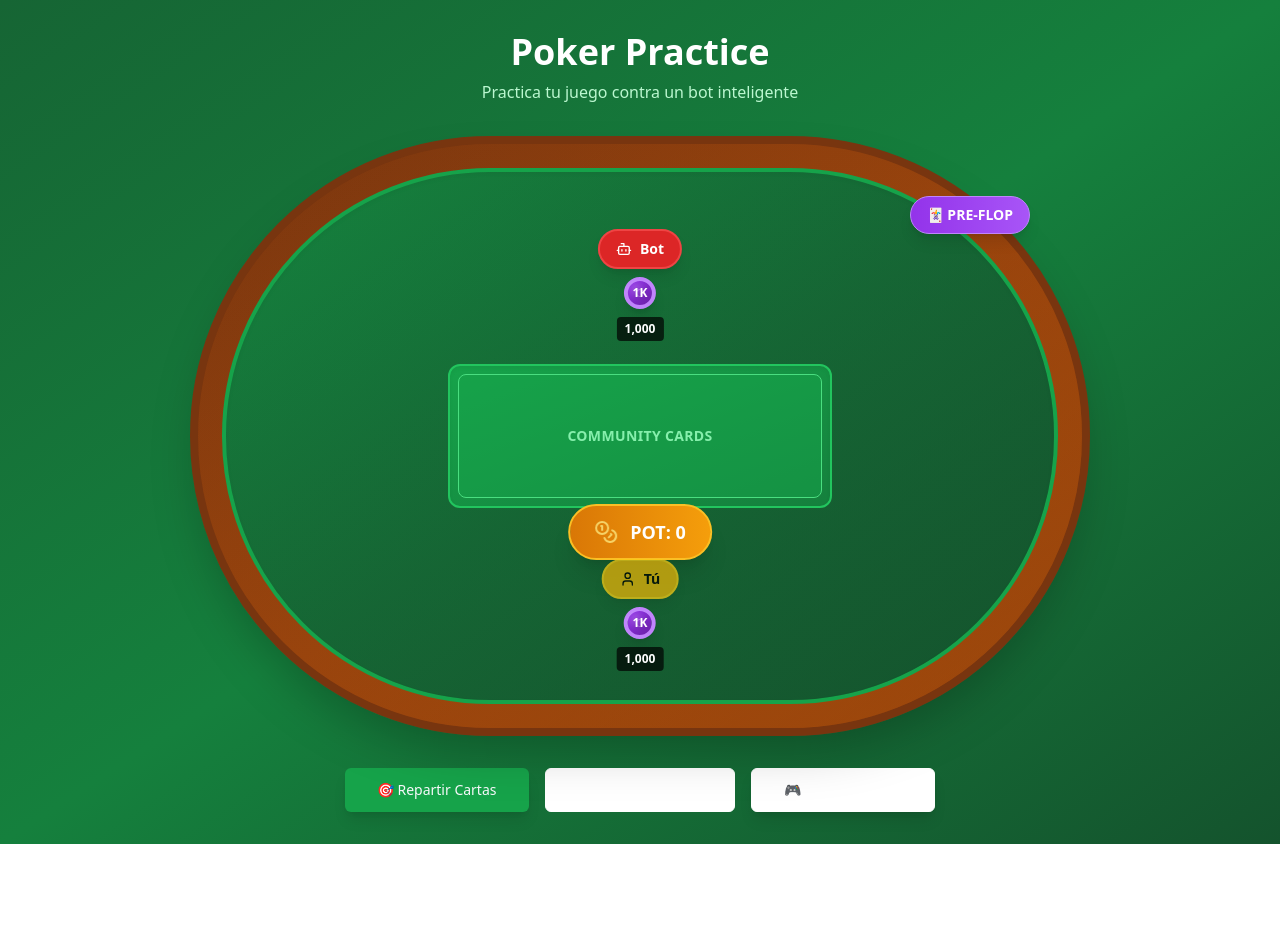
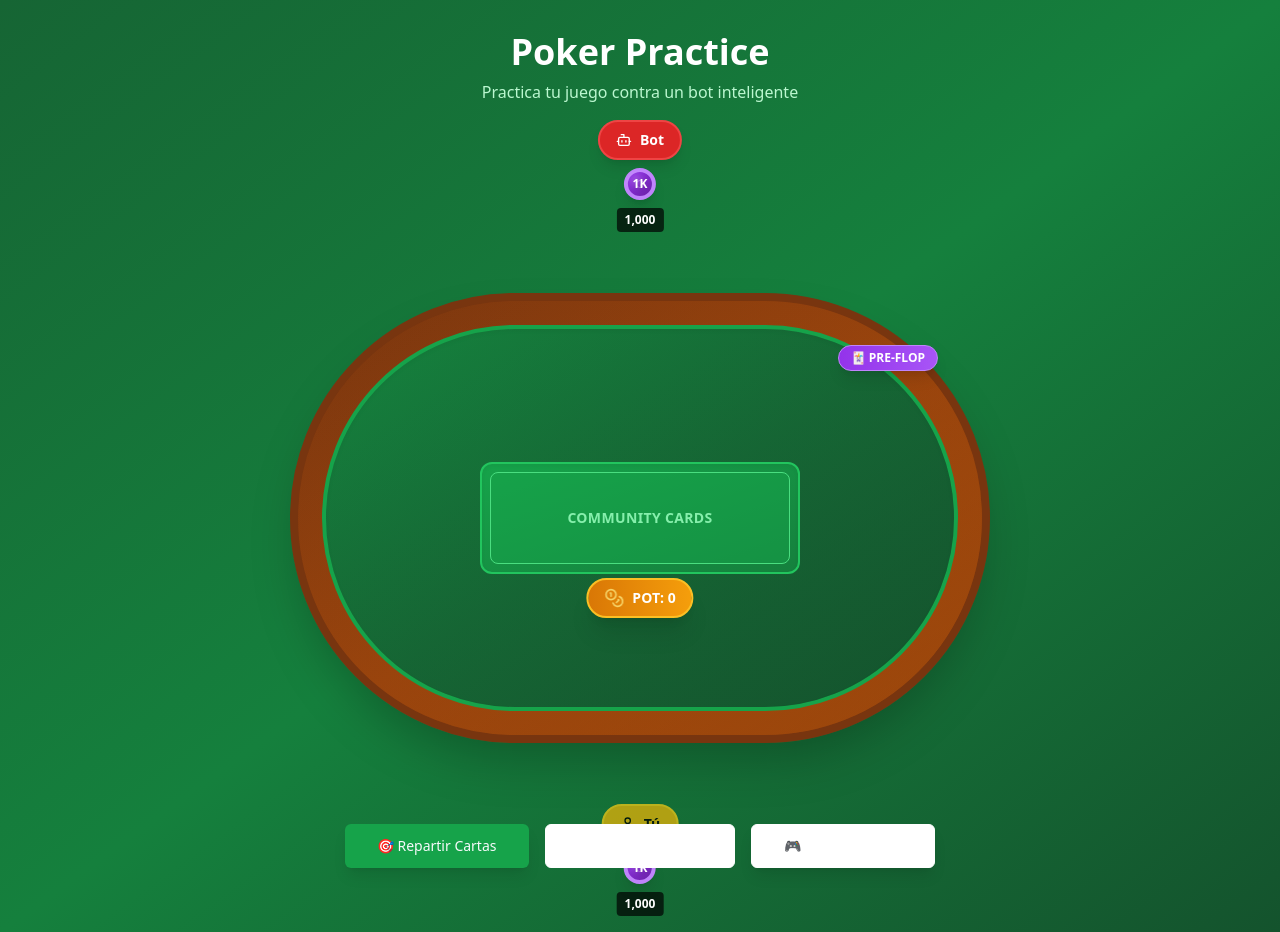
Before and after one commit to davi9922/poker-bot-blitz, a React (Vite) app: page / in a window 1280 px wide. Before the commit the page ends 844 px from the top, so only its background shows below. Built offline with nearby package versions, Linux system fonts and the light colour scheme.

Commit message:
Refactor: Position players around the table
Move player positions to be around the table, improving the visual layout.

```diff
--- a/src/components/PokerGame.tsx
+++ b/src/components/PokerGame.tsx
@@ -56,7 +56,7 @@ const PokerGame = () => {
   const canCall = currentBet > (players[0]?.currentBet || 0);
   const canRaise = playerChips >= betAmount;
 
-  // Calculate player positions around the table - human player always at bottom
+  // Calculate player positions around the table - players are now outside the table
   const getPlayerPosition = (index: number, total: number) => {
     let angle;
     if (index === 0) {
@@ -77,18 +77,21 @@ const PokerGame = () => {
       }
     }
 
-    const radius = 35; // percentage from center
+    // Increased radius to place players outside the table
+    const radius = 50; // percentage from center - increased from 35
     const x = 50 + radius * Math.cos((angle - 90) * Math.PI / 180);
     const y = 50 + radius * Math.sin((angle - 90) * Math.PI / 180);
     return { x, y, angle };
   };
 
   return (
-    <div className="max-w-7xl mx-auto">
-      {/* Enhanced Poker Table */}
-      <div className="relative">
-        {/* Outer table ring with premium look */}
-        <div className="mx-auto w-[900px] h-[600px] bg-gradient-to-br from-amber-900 via-amber-800 to-amber-700 rounded-full border-8 border-amber-900 shadow-2xl relative">
+    <div className="max-w-7xl mx-auto p-8">
+      {/* Container for the entire game area */}
+      <div className="relative w-[1000px] h-[700px] mx-auto">
+
+        {/* Enhanced Poker Table - now smaller to make room for players */}
+        <div className="absolute top-1/2 left-1/2 transform -translate-x-1/2 -translate-y-1/2">
+          <div className="w-[700px] h-[450px] bg-gradient-to-br from-amber-900 via-amber-800 to-amber-700 rounded-full border-8 border-amber-900 shadow-2xl relative">
             {/* Table texture overlay */}
             <div className="absolute inset-0 bg-gradient-to-br from-transparent via-amber-700/20 to-amber-900/40 rounded-full"></div>
 
@@ -98,7 +101,7 @@ const PokerGame = () => {
               <div className="absolute inset-0 bg-gradient-to-br from-green-600/10 to-green-900/30 rounded-full"></div>
 
               {/* Central community cards area with premium styling */}
-            <div className="absolute top-1/2 left-1/2 transform -translate-x-1/2 -translate-y-1/2 w-96 h-36 bg-gradient-to-br from-green-600 to-green-700 rounded-xl border-2 border-green-500 shadow-inner">
+              <div className="absolute top-1/2 left-1/2 transform -translate-x-1/2 -translate-y-1/2 w-80 h-28 bg-gradient-to-br from-green-600 to-green-700 rounded-xl border-2 border-green-500 shadow-inner">
                 {/* Inner border for cards */}
                 <div className="absolute inset-2 border border-green-400 rounded-lg bg-green-600/50">
                   <div className="flex items-center justify-center h-full gap-2">
@@ -118,17 +121,44 @@ const PokerGame = () => {
               </div>
 
               {/* Enhanced Pot display with casino chips */}
-            <div className="absolute top-1/2 left-1/2 transform -translate-x-1/2 -translate-y-1/2 mt-24">
+              <div className="absolute top-1/2 left-1/2 transform -translate-x-1/2 -translate-y-1/2 mt-20">
                 <div className="flex flex-col items-center gap-2">
                   {pot > 0 && <ChipStack totalChips={pot} size="sm" showTotal={false} />}
-                <div className="bg-gradient-to-r from-amber-600 to-amber-500 text-white px-6 py-3 rounded-full shadow-xl border-2 border-amber-400 flex items-center gap-3 font-bold text-lg">
-                  <Coins className="w-6 h-6 text-yellow-200 animate-pulse" />
-                  <span>POT: {pot.toLocaleString()}</span>
+                  <div className="bg-gradient-to-r from-amber-600 to-amber-500 text-white px-4 py-2 rounded-full shadow-xl border-2 border-amber-400 flex items-center gap-2 font-bold">
+                    <Coins className="w-5 h-5 text-yellow-200 animate-pulse" />
+                    <span className="text-sm">POT: {pot.toLocaleString()}</span>
                   </div>
                 </div>
               </div>
 
-            {/* Dynamic player positions */}
+              {/* Game phase indicator with enhanced styling */}
+              <div className="absolute top-4 right-4">
+                <div className="bg-gradient-to-r from-purple-600 to-purple-500 text-white px-3 py-1 rounded-full text-xs font-bold shadow-lg border border-purple-400">
+                  {gamePhase === 'preflop' && '🃏 PRE-FLOP'}
+                  {gamePhase === 'flop' && '🎰 FLOP'}
+                  {gamePhase === 'turn' && '🎲 TURN'}
+                  {gamePhase === 'river' && '🌊 RIVER'}
+                  {gamePhase === 'showdown' && '👑 SHOWDOWN'}
+                </div>
+              </div>
+
+              {/* Turn indicator */}
+              {gameState === 'playing' && !showdown && (
+                <div className="absolute top-4 left-4">
+                  <div className={`px-3 py-1 rounded-full text-xs font-bold shadow-lg ${
+                    playerTurn
+                      ? 'bg-blue-600 text-white animate-pulse'
+                      : 'bg-gray-600 text-white'
+                  }`}>
+                    {playerTurn ? '🎯 TU TURNO' : '⏳ ESPERANDO...'}
+                  </div>
+                </div>
+              )}
+            </div>
+          </div>
+        </div>
+
+        {/* Dynamic player positions - now positioned around the table */}
         {players.map((player, index) => {
           const position = getPlayerPosition(index, players.length);
           const isCurrentPlayer = currentPlayerIndex === index;
@@ -145,7 +175,7 @@ const PokerGame = () => {
               }}
             >
               {/* Player info with enhanced styling */}
-                  <div className={`mb-3 text-center ${isHuman ? 'mb-20' : 'mt-20'}`}>
+              <div className={`${isHuman ? 'mb-4' : 'mt-4'} text-center`}>
                 <div className={`flex items-center justify-center gap-2 px-4 py-2 rounded-full shadow-lg border-2 ${
                   isCurrentPlayer
                     ? 'bg-yellow-500 text-black border-yellow-400 animate-pulse'
@@ -192,34 +222,8 @@ const PokerGame = () => {
           );
         })}
 
-            {/* Game phase indicator with enhanced styling */}
-            <div className="absolute top-6 right-6">
-              <div className="bg-gradient-to-r from-purple-600 to-purple-500 text-white px-4 py-2 rounded-full text-sm font-bold shadow-lg border border-purple-400">
-                {gamePhase === 'preflop' && '🃏 PRE-FLOP'}
-                {gamePhase === 'flop' && '🎰 FLOP'}
-                {gamePhase === 'turn' && '🎲 TURN'}
-                {gamePhase === 'river' && '🌊 RIVER'}
-                {gamePhase === 'showdown' && '👑 SHOWDOWN'}
-              </div>
-            </div>
-
-            {/* Turn indicator */}
-            {gameState === 'playing' && !showdown && (
-              <div className="absolute top-6 left-6">
-                <div className={`px-4 py-2 rounded-full text-sm font-bold shadow-lg ${
-                  playerTurn
-                    ? 'bg-blue-600 text-white animate-pulse'
-                    : 'bg-gray-600 text-white'
-                }`}>
-                  {playerTurn ? '🎯 TU TURNO' : '⏳ ESPERANDO...'}
-                </div>
-              </div>
-            )}
-          </div>
-        </div>
-
-        {/* Control area below table */}
-        <div className="mt-8 text-center space-y-4">
+        {/* Control area below the game */}
+        <div className="absolute bottom-0 left-1/2 transform -translate-x-1/2 w-full text-center space-y-4">
           {/* Game result */}
           {winners.length > 0 && (
             <div className={`text-2xl font-bold p-4 rounded-lg inline-block shadow-lg ${
```
Lines whose indentation alone changed are shown as unchanged.
